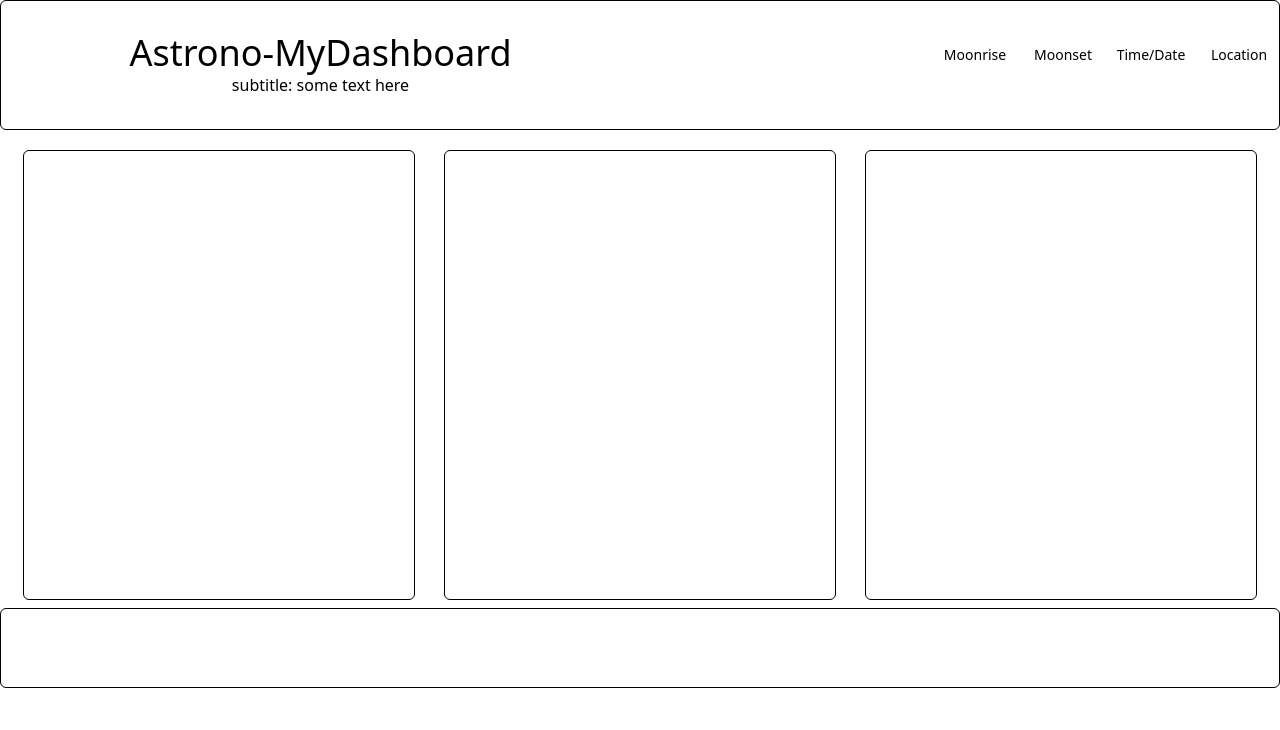
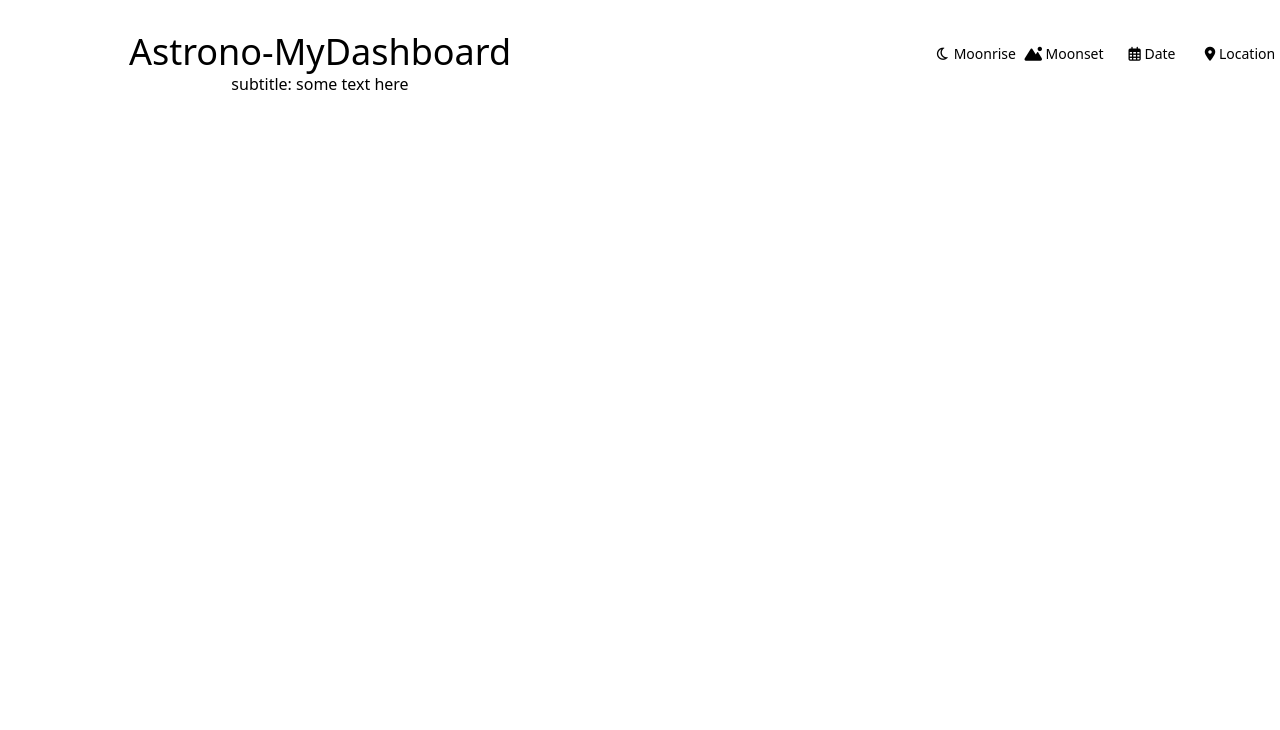
Before and after one commit to omgthegreenranger/Astrono-MyDashboard, a website: page index.html in a window 1280 px wide. Drawn offline with Linux system fonts and the light colour scheme.

Commit message:
changed some style rules

```diff
--- a/index.html
+++ b/index.html
@@ -14,31 +14,31 @@
 </head>
 
 <body>
-    <header class="container mx-auto md:flex border border-black rounded-md">
+    <div class="header-wrapper">
+        <header class="container mx-auto md:flex rounded-md">
             <div class="w-1/2 h-32 md:flex flex-col justify-center items-center">
                 <h1 class="text-4xl">Astrono-MyDashboard</h1>
                 <h2>subtitle: some text here</h2>
             </div>
             <div class="w-1/2 md:h-32 text-sm md:flex justify-end items-center gap-x-2">
-            <div class="w-20 h-10 text-center">Moonrise</div>
-            <div class="w-20 h-10 text-center">Moonset</div>
-            <div class="w-20 h-10 text-center">Time/Date</div>
-            <div class="w-20 h-10 text-center">Location</div>
+                <div class="w-20 h-10 text-center"><i class="fa-regular fa-moon"></i> Moonrise</div>
+                <div class="w-20 h-10 text-center"><i class="fa-solid fa-mountain-sun"></i> Moonset</div>
+                <div class="w-20 h-10 text-center"><i class="fa-regular fa-calendar-days"></i> Date</div>
+                <div class="w-20 h-10 text-center"><i class="fa-solid fa-location-dot"></i> Location</div>
             </div>
         </header>
+    </div>
 
     <main class="w-full mt-3 p-2">
-        <div class="main-container h-[450px] md:flex justify-around items-center">
-            <div class="main-section md:w-[31%] h-full border border-black rounded-md"></div>
-            <div class="main-section md:w-[31%] h-full border border-black rounded-md"></div>
-            <div class="main-section md:w-[31%] h-full border border-black rounded-md"></div>
+        <div class="main-container md:flex justify-around items-center">
+            <div class="main-section md:w-[31%] h-full rounded-md"></div>
+            <div class="main-section md:w-[31%] h-full rounded-md"></div>
+            <div class="main-section md:w-[31%] h-full rounded-md"></div>
         </div>
     </main>
 
-    <footer class="container mx-auto md:flex border border-black rounded-md h-20">
-
-    </footer>
-
+    <div class="footer">
+    </div>
 </body>
 
 </html>
```
Also changed, not shown: build/css/main.css, build/css/styles.css. Lines whose indentation alone changed are shown as unchanged.
